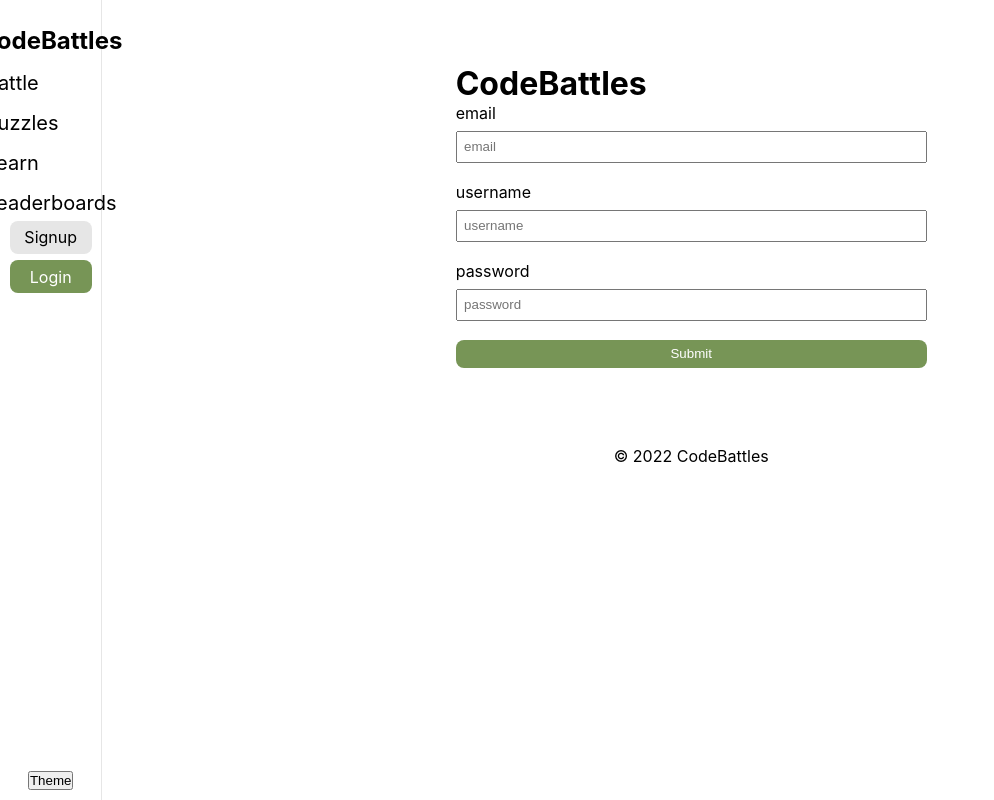
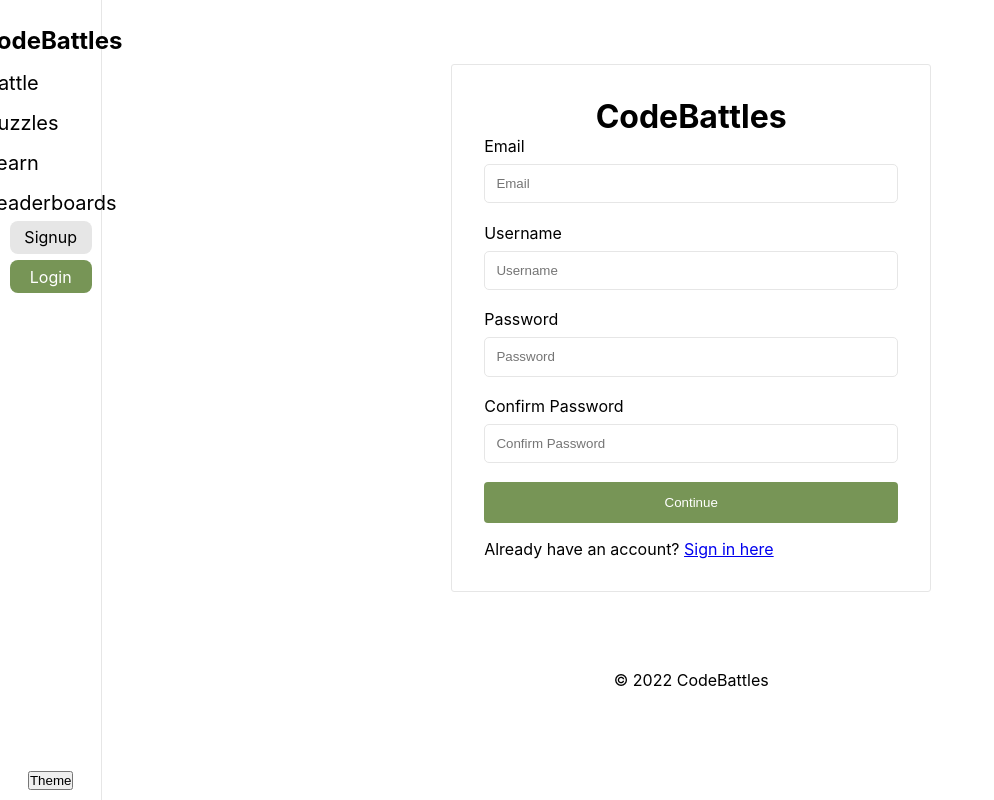
Before and after one commit to admclamb/codeBattles, a React (Create React App) app in the folder client/: page /signup in a window 1280 px wide. Shown: the whole page, without its empty margins (0-994 px from the left). Built offline with nearby package versions, Linux system fonts and the light colour scheme.

Commit message:
udpate signup component

```diff
--- a/client/src/components/form/Form/Form.module.css
+++ b/client/src/components/form/Form/Form.module.css
@@ -1,3 +1,5 @@
 .button {
   width: 100%;
+  padding: 0.8rem;
+  border-radius: 4px;
 }
--- a/client/src/components/form/Form/Form.tsx
+++ b/client/src/components/form/Form/Form.tsx
@@ -7,9 +7,27 @@ type Props = {
   onChange: React.ChangeEventHandler<HTMLInputElement>;
   onSubmit: React.FormEventHandler<HTMLFormElement>;
   submitText: string;
+  children: React.ReactNode;
+  footer: React.ReactNode;
 };
 
-const Form = ({ data, onChange, onSubmit, submitText }: Props) => {
+/*
+ * Form component that is created from an object.
+ *
+ * Params:
+ * @data: object used to create the form
+ * @children: additional inputs that are not a part of the original object
+ * @submitText: change the text value of the submit form
+ * @footer: append a react element at the footer of the form
+ */
+const Form = ({
+  data,
+  onChange,
+  onSubmit,
+  submitText,
+  children,
+  footer,
+}: Props) => {
   const inputElements = [];
   console.log(data);
   for (const item in data) {
@@ -21,6 +39,7 @@ const Form = ({ data, onChange, onSubmit, submitText }: Props) => {
         label={item}
         placeholder={item}
         onChange={onChange}
+        type={item === 'password' ? 'password' : 'text'}
       />
     );
     inputElements.push(inputElement);
@@ -28,12 +47,14 @@ const Form = ({ data, onChange, onSubmit, submitText }: Props) => {
   return (
     <form onSubmit={onSubmit}>
       {inputElements}
+      {children}
       <button
         type="submit"
         className={`button button-primary ${styles.button}`}
       >
         {submitText}
       </button>
+      {footer}
     </form>
   );
 };
--- a/client/src/components/form/Input/Input.module.css
+++ b/client/src/components/form/Input/Input.module.css
@@ -6,8 +6,12 @@
 
 .inputContainer label {
   margin-bottom: 0.5rem;
+  text-transform: capitalize;
 }
 
 .inputContainer input {
-  padding: 0.4rem;
+  padding: 0.7rem;
+  border: solid 1px var(--border);
+  text-transform: capitalize;
+  border-radius: 5px;
 }
--- a/client/src/components/navigation/Navbar/Navbar.module.css
+++ b/client/src/components/navigation/Navbar/Navbar.module.css
@@ -8,6 +8,11 @@
   align-items: center;
   padding: 0.6rem;
   border-right: solid 1px var(--border);
+}
+
+.link {
+  text-decoration: none;
+  color: inherit;
 }
 
 .navBrand {
--- a/client/src/components/navigation/Navbar/Navbar.tsx
+++ b/client/src/components/navigation/Navbar/Navbar.tsx
@@ -11,7 +11,9 @@ const Navbar = ({ setTheme }: Props) => {
   const [user, setUser] = useState<{} | null>(null);
   return (
     <nav className={styles.nav}>
-      <h1 className={styles.navBrand}>CodeBattles</h1>
+      <Link to="/" className={styles.link}>
+        <h1 className={styles.navBrand}>CodeBattles</h1>
+      </Link>
       <ul className={styles.ul}>
         <li>
           <Link to="/">Battle</Link>
--- /dev/null
+++ b/client/src/error/ErrorAlert.tsx
@@ -0,0 +1,11 @@
+import React from 'react';
+
+type Props = {
+  error: string | null;
+};
+
+const ErrorAlert = ({ error }: Props) => {
+  return <div>{error ? error : ''}</div>;
+};
+
+export default ErrorAlert;
--- a/client/src/pages/Signup/Signup.module.css
+++ b/client/src/pages/Signup/Signup.module.css
@@ -1,4 +1,15 @@
 .container {
-  max-width: 40%;
+  max-width: 30rem;
   margin: 4rem auto;
+  border: solid 1px var(--border);
+  border-radius: 3px;
+  padding: 2rem;
 }
+
+.title {
+  text-align: center;
+}
+
+.footer {
+  margin-top: 1rem;
+}
--- a/client/src/pages/Signup/Signup.tsx
+++ b/client/src/pages/Signup/Signup.tsx
@@ -1,6 +1,9 @@
 import React, { useState, ChangeEvent, FormEvent } from 'react';
+import { Link } from 'react-router-dom';
 import Form from '../../components/form/Form/Form';
+import Input from '../../components/form/Input/Input';
 import { User } from '../../ts/interfaces/User';
+import ErrorAlert from '../../error/ErrorAlert';
 import styles from './Signup.module.css';
 const Signup = () => {
   const [signup, setSignup] = useState<User>({
@@ -8,19 +11,63 @@ const Signup = () => {
     username: '',
     password: '',
   });
+  const [confirmPassword, setConfirmPassword] = useState<string>('');
+  const [error, setError] = useState<string | null>(null);
+  const [buttonText, setButtonText] = useState('Continue');
   const onChange = ({ target }: ChangeEvent<HTMLInputElement>) => {
     const { name, value } = target;
-    setSignup({
-      ...signup,
-      [name]: value,
-    });
+    if (name === 'passwordConfirm') {
+      setConfirmPassword(value);
+    } else {
+      setSignup({
+        ...signup,
+        [name]: value,
+      });
+    }
   };
+  const footerText = (
+    <p className={styles.footer}>
+      Already have an account? <Link to="/login">Sign in here</Link>
+    </p>
+  );
 
-  const onSubmit = async (event: FormEvent<HTMLFormElement>) => {};
+  const onSubmit = async (event: FormEvent<HTMLFormElement>) => {
+    setError(null);
+    event.preventDefault();
+    setButtonText('Loading...');
+    try {
+      if (signup.password === confirmPassword) {
+        const response = await signup(signup);
+        console.log(response);
+      } else {
+        throw 'Passwords are not matching. Please try again.';
+      }
+    } catch (error: any) {
+      setError(error);
+    } finally {
+      setButtonText('Continue');
+    }
+  };
   return (
     <div className={styles.container}>
-      <h1>CodeBattles</h1>
-      <Form data={signup} onChange={onChange} onSubmit={onSubmit} />
+      {error && <ErrorAlert error={error} />}
+      <h1 className={styles.title}>CodeBattles</h1>
+      <Form
+        data={signup}
+        onChange={onChange}
+        onSubmit={onSubmit}
+        footer={footerText}
+        submitText={buttonText}
+      >
+        <Input
+          onChange={onChange}
+          value={confirmPassword}
+          type="password"
+          name="passwordConfirm"
+          placeholder="Confirm Password"
+          label="Confirm Password"
+        />
+      </Form>
     </div>
   );
 };
```
